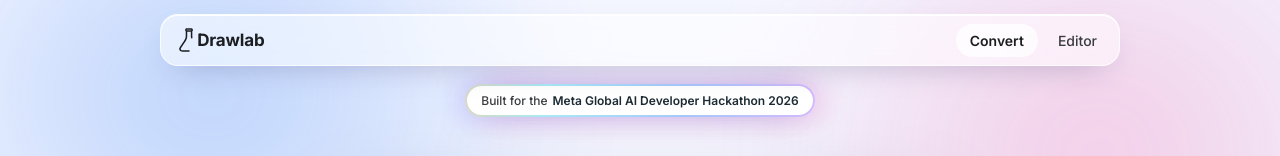
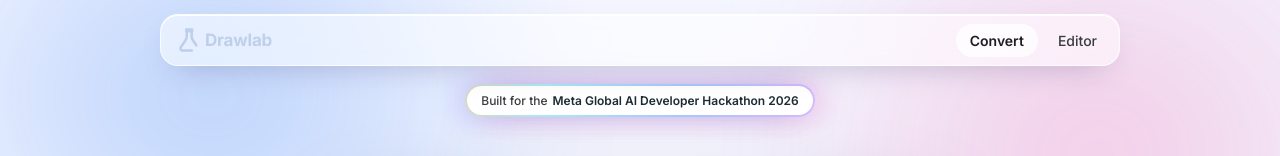
Before and after one commit to bborel-dev/drawlab, a React (Vite) app in the folder frontend/: page / in a window 1280 px wide. Shown: the top 156 px of the page. Built offline with nearby package versions, Linux system fonts and the light colour scheme.

Commit message:
feat: cut the logo and brand name out of the glass header

```diff
--- a/frontend/src/App.css
+++ b/frontend/src/App.css
@@ -9,6 +9,10 @@
   position: absolute;
   border-radius: 50%;
   filter: blur(60px);
+}
+
+.backdrop .blob {
+  animation-delay: var(--backdrop-delay, 0ms);
 }
 
 .blob-blue {
@@ -140,23 +144,48 @@
 }
 
 .brand {
+  position: relative;
   display: flex;
   align-items: center;
-  gap: 4px;
+  gap: 7px;
+  height: 24px;
+  color: transparent;
   font-size: 17px;
   font-weight: 700;
   letter-spacing: -0.01em;
 }
 
+.brand-clip {
+  position: absolute;
+}
+
+.brand-hole {
+  position: absolute;
+  inset: 0;
+  overflow: hidden;
+  pointer-events: none;
+  opacity: 0.7;
+}
+
+.brand-hole-view {
+  position: absolute;
+  top: 0;
+  left: 0;
+  width: 100vw;
+  height: 100vh;
+  background: var(--color-page);
+  filter: saturate(1.15) brightness(0.88);
+}
+
+.brand-hole .backdrop {
+  position: absolute;
+  z-index: auto;
+}
+
 .brand-logo {
   display: block;
+  flex: none;
   height: 24px;
-}
-
-.brand-logo svg {
-  display: block;
-  width: auto;
-  height: 100%;
 }
 
 .site-nav {
--- a/frontend/src/Backdrop.tsx
+++ b/frontend/src/Backdrop.tsx
@@ -1,6 +1,9 @@
+import { useState, type CSSProperties } from 'react'
+
 function Backdrop() {
+  const [clock] = useState(() => ({ '--backdrop-delay': `${-performance.now()}ms` }) as CSSProperties)
   return (
-    <div className="backdrop" aria-hidden="true">
+    <div className="backdrop" style={clock} aria-hidden="true">
       <span className="blob blob-blue" />
       <span className="blob blob-pink" />
       <span className="blob blob-violet" />
--- /dev/null
+++ b/frontend/src/BrandMark.tsx
@@ -0,0 +1,73 @@
+import { useLayoutEffect, useRef, type RefObject } from 'react'
+import logo from './assets/logo.svg?raw'
+import Backdrop from './Backdrop'
+
+const CLIP_ID = 'brand-hole-clip'
+const MARK_HEIGHT = 24
+const NAME_GAP = 7
+const NAME_BASELINE = 18
+const LOGO_VIEW_BOX = logo.match(/viewBox="0 0 ([\d.]+) ([\d.]+)"/)?.slice(1).map(Number) ?? [1, 1]
+const LOGO_SCALE = MARK_HEIGHT / LOGO_VIEW_BOX[1]
+const LOGO_WIDTH = LOGO_VIEW_BOX[0] * LOGO_SCALE
+const LOGO_OFFSET = logo.match(/<g transform="translate\(([-\d.]+),([-\d.]+)\)">/)?.slice(1).map(Number) ?? [0, 0]
+const LOGO_PATHS = [...logo.matchAll(/ d="([^"]+)"/g)].map((match) => match[1])
+const LOGO_TRANSFORM = `scale(${LOGO_SCALE}) translate(${LOGO_OFFSET[0]},${LOGO_OFFSET[1]})`
+
+function BrandMark() {
+  const holeRef = useRef<HTMLSpanElement>(null)
+  const viewRef = useRef<HTMLSpanElement>(null)
+  useViewportAlignment(holeRef, viewRef)
+
+  return (
+    <span className="brand">
+      <span className="brand-logo" style={{ width: LOGO_WIDTH }} aria-hidden="true" />
+      <span className="brand-name">Drawlab</span>
+      <svg className="brand-clip" width="0" height="0" aria-hidden="true">
+        <clipPath id={CLIP_ID} clipPathUnits="userSpaceOnUse">
+          {LOGO_PATHS.map((data) => (
+            <path key={data} d={data} transform={LOGO_TRANSFORM} />
+          ))}
+          <text
+            x={LOGO_WIDTH + NAME_GAP}
+            y={NAME_BASELINE}
+            fontFamily="Inter, system-ui, sans-serif"
+            fontSize="17"
+            fontWeight="700"
+            letterSpacing="-0.17"
+          >
+            Drawlab
+          </text>
+        </clipPath>
+      </svg>
+      <span ref={holeRef} className="brand-hole" style={{ clipPath: `url(#${CLIP_ID})` }} aria-hidden="true">
+        <span ref={viewRef} className="brand-hole-view">
+          <Backdrop />
+        </span>
+      </span>
+    </span>
+  )
+}
+
+function useViewportAlignment(
+  holeRef: RefObject<HTMLSpanElement | null>,
+  viewRef: RefObject<HTMLSpanElement | null>,
+): void {
+  useLayoutEffect(() => {
+    function align() {
+      const hole = holeRef.current
+      const view = viewRef.current
+      if (!hole || !view) return
+      const { left, top } = hole.getBoundingClientRect()
+      view.style.transform = `translate(${-left}px, ${-top}px)`
+    }
+    align()
+    window.addEventListener('resize', align)
+    window.addEventListener('scroll', align, { passive: true })
+    return () => {
+      window.removeEventListener('resize', align)
+      window.removeEventListener('scroll', align)
+    }
+  }, [holeRef, viewRef])
+}
+
+export default BrandMark
--- a/frontend/src/SiteHeader.tsx
+++ b/frontend/src/SiteHeader.tsx
@@ -1,4 +1,4 @@
-import logo from './assets/logo.svg?raw'
+import BrandMark from './BrandMark'
 
 export type Page = 'convert' | 'editor'
 
@@ -10,10 +10,7 @@ type SiteHeaderProps = {
 function SiteHeader({ page, onNavigate }: SiteHeaderProps) {
   return (
     <header className="site-header glass">
-      <span className="brand">
-        <span className="brand-logo" dangerouslySetInnerHTML={{ __html: logo }} />
-        Drawlab
-      </span>
+      <BrandMark />
       <nav className="site-nav" aria-label="Pages">
         <NavItem label="Convert" active={page === 'convert'} onClick={() => onNavigate('convert')} />
         <NavItem label="Editor" active={page === 'editor'} onClick={() => onNavigate('editor')} />
```
Also changed, not shown: frontend/public/logo.svg, frontend/src/assets/logo.svg.
